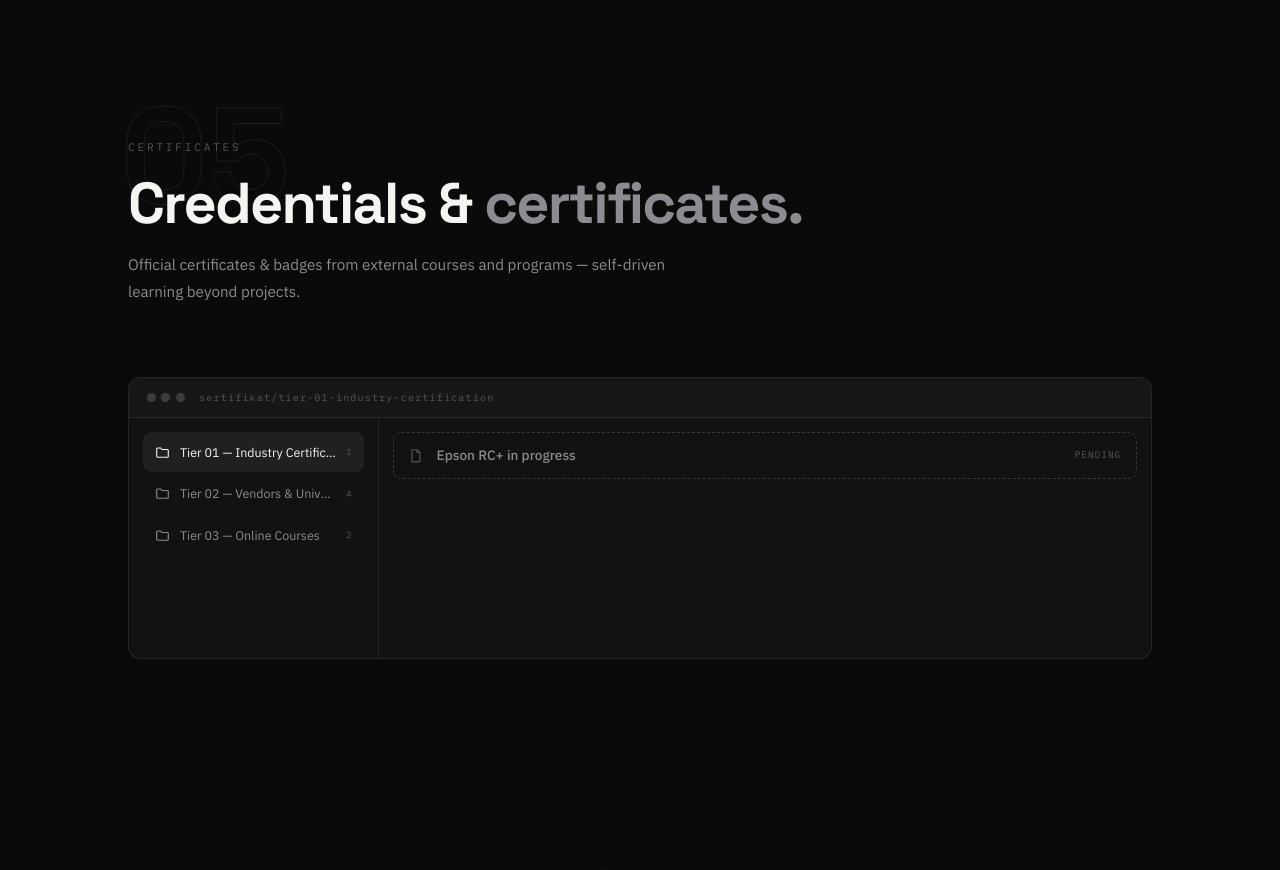
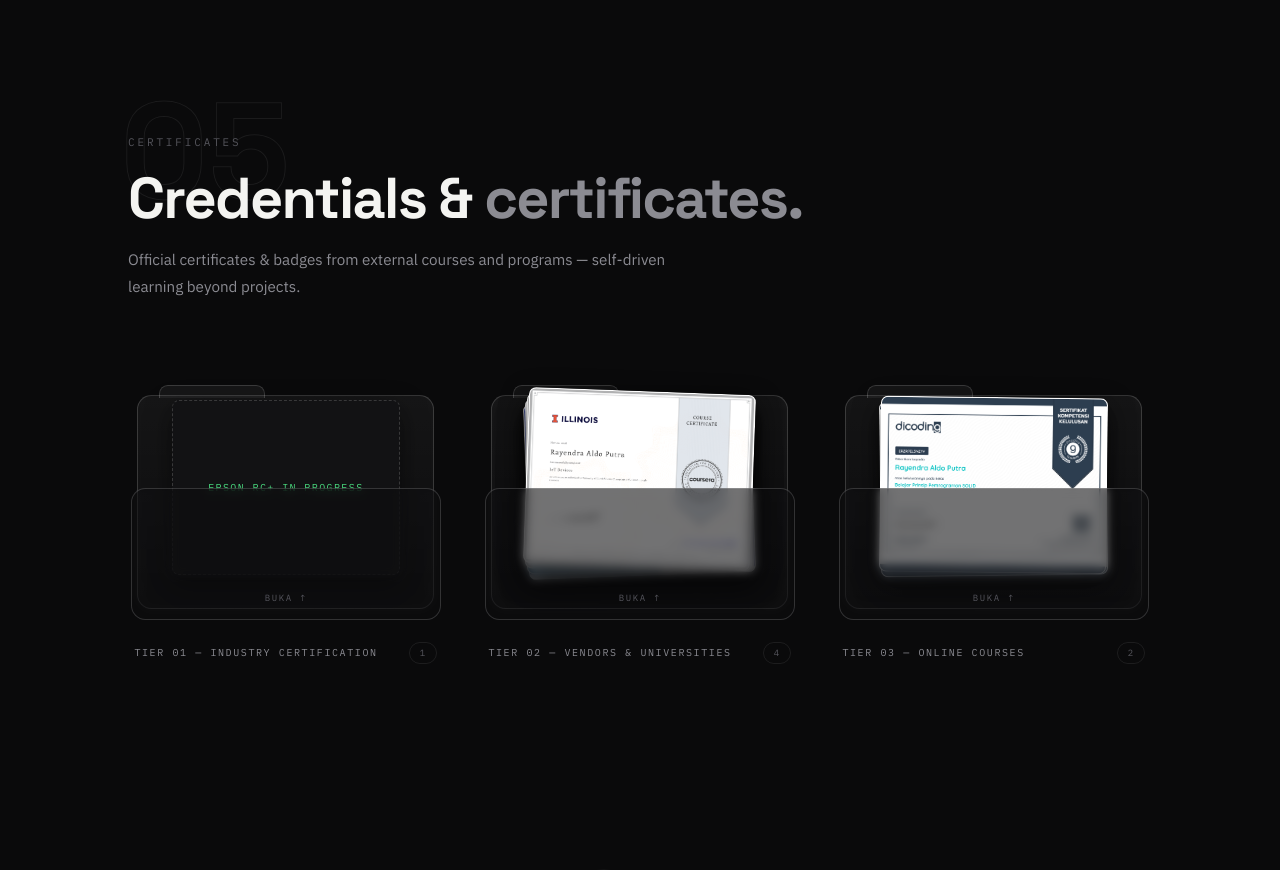
Before and after one commit to raldoputradev/raldoputradev.github.io, a Next.js app: page /en/ in a window 1280 px wide. Shown: the part 5500-6370 px from the top of the page. Built offline with nearby package versions, Linux system fonts and the light colour scheme.

Commit message:
Sertifikat jadi folder fisik: flap transparan, kertas mengintip saat hover, berkipas keluar saat folder dibuka, klik kertas -> lightbox
Generated with [Devin](https://devin.ai)

Co-Authored-By: Devin <158243242+devin-ai-integration[bot]@users.noreply.github.com>

```diff
--- a/app/globals.css
+++ b/app/globals.css
@@ -1564,155 +1564,179 @@ body {
   cursor: zoom-in;
 }
 
-/* ---------- cert explorer (folder view) ---------- */
-.cx {
+/* ---------- cert folders ---------- */
+.cf-grid {
+  display: grid;
+  gap: 2.4rem;
   margin-top: 4.5rem;
+  grid-template-columns: repeat(auto-fit, minmax(280px, 1fr));
+}
+.cf-stage {
+  position: relative;
+  aspect-ratio: 4 / 3.2;
+  cursor: pointer;
+  outline: none;
+}
+.cf-stage:focus-visible .cf-back {
+  border-color: var(--muted);
+}
+
+/* cangkang belakang + tab folder */
+.cf-back {
+  position: absolute;
+  left: 3%;
+  right: 3%;
+  top: 9%;
+  bottom: 6%;
+  border: 1px solid var(--line-strong);
+  border-radius: 0.9rem;
+  background: linear-gradient(180deg, rgb(255 255 255 / 0.05), rgb(255 255 255 / 0.015));
+  transition: border-color 0.3s;
+}
+.cf-back::before {
+  content: "";
+  position: absolute;
+  top: -11px;
+  left: 7%;
+  width: 36%;
+  height: 13px;
+  border: 1px solid var(--line-strong);
+  border-bottom: none;
+  border-radius: 0.55rem 0.55rem 0 0;
+  background: rgb(255 255 255 / 0.05);
+}
+
+/* tumpukan kertas di dalam folder */
+.cf-stack {
+  position: absolute;
+  inset: 0;
+  z-index: 2;
+}
+.cf-paper {
+  position: absolute;
+  left: 14%;
+  right: 14%;
+  top: 11%;
+  aspect-ratio: 1210 / 935;
+  padding: 0;
+  border: 1px solid var(--line-strong);
+  border-radius: 0.45rem;
+  background: #fff;
+  overflow: hidden;
+  box-shadow: 0 10px 26px rgb(0 0 0 / 0.5);
+  cursor: zoom-in;
+  transform: translateY(calc(var(--i) * -3px)) rotate(calc((var(--i) - (var(--n) - 1) / 2) * 1.4deg));
+  transition: transform 0.5s var(--ease), border-color 0.25s;
+  transition-delay: calc(var(--i) * 45ms);
+}
+.cf-paper img {
+  width: 100%;
+  height: 100%;
+  object-fit: cover;
+  object-position: center top;
+  display: block;
+  pointer-events: none;
+}
+/* hover folder tertutup: kertas mengintip */
+.cf:not(.is-open) .cf-stage:hover .cf-paper {
+  transform: translateY(calc(-12% + var(--i) * -3px))
+    rotate(calc((var(--i) - (var(--n) - 1) / 2) * 2.5deg));
+}
+/* folder terbuka: kertas keluar berkipas */
+.cf.is-open .cf-paper {
+  transform: translateX(calc((var(--i) - (var(--n) - 1) / 2) * 30px))
+    translateY(calc(-34% - var(--i) * 10px))
+    rotate(calc((var(--i) - (var(--n) - 1) / 2) * 8deg));
+}
+.cf.is-open .cf-paper:hover {
+  border-color: var(--ok);
+  transform: translateX(calc((var(--i) - (var(--n) - 1) / 2) * 30px))
+    translateY(calc(-40% - var(--i) * 10px))
+    rotate(calc((var(--i) - (var(--n) - 1) / 2) * 8deg)) scale(1.04);
+}
+
+/* kertas pending (Epson RC+) */
+.cf-paper.is-note {
+  display: flex;
+  align-items: center;
+  justify-content: center;
+  background: var(--surface);
+  border-style: dashed;
+  cursor: default;
+}
+.cf-note-txt {
+  font-family: var(--font-mono-v), monospace;
+  font-size: 10px;
+  letter-spacing: 0.14em;
+  text-transform: uppercase;
+  color: var(--ok);
+  text-align: center;
+  padding: 0.6rem;
+}
+
+/* flap depan transparan */
+.cf-front {
+  position: absolute;
+  left: 1%;
+  right: 1%;
+  top: 46%;
+  bottom: 2%;
+  z-index: 3;
+  border: 1px solid var(--line-strong);
+  border-radius: 0.9rem;
+  background: rgb(13 13 15 / 0.58);
+  backdrop-filter: blur(5px);
+  transition: background 0.3s;
+}
+.cf.is-open .cf-front {
+  background: rgb(13 13 15 / 0.45);
+}
+.cf-hint {
+  position: absolute;
+  left: 50%;
+  bottom: 8%;
+  transform: translateX(-50%);
+  z-index: 4;
+  font-family: var(--font-mono-v), monospace;
+  font-size: 9px;
+  letter-spacing: 0.18em;
+  text-transform: uppercase;
+  color: var(--faint);
+  pointer-events: none;
+  transition: color 0.25s;
+}
+.cf-stage:hover .cf-hint {
+  color: var(--muted);
+}
+
+/* label di bawah folder */
+.cf-label {
+  display: flex;
+  align-items: baseline;
+  justify-content: space-between;
+  gap: 1rem;
+  margin: 1.1rem 0 0;
+  padding: 0 0.4rem;
+  font-family: var(--font-mono-v), monospace;
+  font-size: 10px;
+  letter-spacing: 0.16em;
+  text-transform: uppercase;
+  color: var(--muted);
+}
+.cf-count {
+  color: var(--faint);
   border: 1px solid var(--line);
-  border-radius: 0.8rem;
-  background: var(--surface);
-  overflow: hidden;
-}
-.cx-bar {
-  display: flex;
-  align-items: center;
-  gap: 0.9rem;
-  padding: 0.75rem 1.1rem;
-  border-bottom: 1px solid var(--line);
-  background: rgb(255 255 255 / 0.02);
-}
-.cx-dots {
-  display: flex;
-  gap: 0.35rem;
-}
-.cx-dots i {
-  width: 9px;
-  height: 9px;
-  border-radius: 50%;
-  background: var(--line-strong);
-}
-.cx-path {
-  font-family: var(--font-mono-v), monospace;
-  font-size: 10px;
-  letter-spacing: 0.12em;
-  color: var(--faint);
-  overflow: hidden;
-  text-overflow: ellipsis;
-  white-space: nowrap;
-}
-.cx-body {
-  display: grid;
-  grid-template-columns: 250px 1fr;
-  min-height: 240px;
-}
-.cx-dirs {
-  display: flex;
-  flex-direction: column;
-  gap: 2px;
-  padding: 0.9rem;
-  border-right: 1px solid var(--line);
-}
-.cx-dir {
-  display: flex;
-  align-items: center;
-  gap: 0.6rem;
-  padding: 0.65rem 0.75rem;
-  border: none;
-  border-radius: 0.5rem;
-  background: transparent;
-  color: var(--muted);
-  font-family: inherit;
-  font-size: 0.78rem;
-  text-align: left;
-  cursor: pointer;
-  white-space: nowrap;
-  transition: background 0.2s, color 0.2s;
-}
-.cx-dir svg {
-  width: 15px;
-  height: 15px;
-  flex-shrink: 0;
-}
-.cx-dir:hover {
-  background: rgb(255 255 255 / 0.04);
-  color: var(--text);
-}
-.cx-dir.is-on {
-  background: rgb(255 255 255 / 0.06);
-  color: var(--text);
-}
-.cx-dir-name {
-  flex: 1;
-  overflow: hidden;
-  text-overflow: ellipsis;
-}
-.cx-count {
-  font-family: var(--font-mono-v), monospace;
+  border-radius: 999px;
+  padding: 0.2rem 0.6rem;
   font-size: 9px;
-  color: var(--faint);
-}
-.cx-files {
-  list-style: none;
-  margin: 0;
-  padding: 0.9rem;
-  display: flex;
-  flex-direction: column;
-  gap: 3px;
-}
-.ct-file {
-  display: flex;
-  align-items: center;
-  gap: 0.8rem;
-  padding: 0.75rem 0.9rem;
-  border: 1px solid transparent;
-  border-radius: 0.55rem;
-  cursor: zoom-in;
-  transition: background 0.2s, border-color 0.2s;
-}
-.ct-file:hover {
-  background: rgb(255 255 255 / 0.03);
-  border-color: var(--line);
-}
-.ct-file svg {
-  width: 15px;
-  height: 15px;
-  color: var(--faint);
-  flex-shrink: 0;
-}
-.cx-name {
-  font-size: 0.85rem;
-  font-weight: 500;
-  min-width: 0;
-  overflow: hidden;
-  text-overflow: ellipsis;
-  white-space: nowrap;
-}
-.cx-meta {
-  margin-left: auto;
-  font-family: var(--font-mono-v), monospace;
-  font-size: 9.5px;
-  letter-spacing: 0.1em;
-  text-transform: uppercase;
-  color: var(--faint);
-  white-space: nowrap;
-  padding-left: 0.8rem;
-}
-.cx-verify {
-  font-family: var(--font-mono-v), monospace;
-  font-size: 10px;
-  letter-spacing: 0.12em;
-  text-transform: uppercase;
-  color: var(--ok);
-  text-decoration: none;
-  white-space: nowrap;
-  margin-left: 0.8rem;
-}
-.cx-verify:hover {
-  text-decoration: underline;
-}
-.ct-file.is-pending {
-  border: 1px dashed var(--line-strong);
-  color: var(--muted);
-  cursor: default;
+}
+
+@media (max-width: 720px) {
+  .cf-grid {
+    grid-template-columns: 1fr;
+    max-width: 400px;
+    margin-inline: auto;
+  }
 }
 .cx-empty {
   margin-top: 4.5rem;
@@ -1722,20 +1746,7 @@ body {
   text-transform: uppercase;
   color: var(--faint);
 }
-@media (max-width: 720px) {
-  .cx-body {
-    grid-template-columns: 1fr;
-  }
-  .cx-dirs {
-    flex-direction: row;
-    overflow-x: auto;
-    border-right: none;
-    border-bottom: 1px solid var(--line);
-  }
-  .cx-meta {
-    display: none;
-  }
-}
+
 
 .lb-verify {
   display: inline-block;
--- a/components/CertExplorer.tsx
+++ b/components/CertExplorer.tsx
@@ -14,25 +14,6 @@ type CertItem = {
 
 type CertGroup = { label: string; note?: string; items: CertItem[] };
 
-const FolderIcon = () => (
-  <svg viewBox="0 0 16 16" fill="none" stroke="currentColor" strokeWidth="1.2" aria-hidden>
-    <path d="M1.8 4.2a1 1 0 0 1 1-1h3.2l1.4 1.6h5.8a1 1 0 0 1 1 1V12a1 1 0 0 1-1 1H2.8a1 1 0 0 1-1-1V4.2z" />
-  </svg>
-);
-
-const FileIcon = () => (
-  <svg viewBox="0 0 16 16" fill="none" stroke="currentColor" strokeWidth="1.2" aria-hidden>
-    <path d="M4.2 1.8h4.4l3 3v9a1 1 0 0 1-1 1H4.2a1 1 0 0 1-1-1v-11a1 1 0 0 1 1-1z" />
-    <path d="M8.6 1.8v3h3" />
-  </svg>
-);
-
-const slug = (s: string) =>
-  s
-    .toLowerCase()
-    .replace(/[^a-z0-9]+/g, "-")
-    .replace(/(^-|-$)/g, "");
-
 export function CertExplorer({
   groups,
   verifyLabel,
@@ -42,79 +23,73 @@ export function CertExplorer({
   verifyLabel: string;
   emptyLabel: string;
 }) {
-  const [active, setActive] = useState(0);
-  const group = groups[Math.min(active, groups.length - 1)];
+  const [open, setOpen] = useState<number>(-1);
 
   if (!groups.length) {
     return <p className="cx-empty">{emptyLabel}</p>;
   }
 
   return (
-    <Reveal>
-      <div className="cx">
-        <div className="cx-bar">
-          <span className="cx-dots" aria-hidden>
-            <i />
-            <i />
-            <i />
-          </span>
-          <span className="cx-path">sertifikat/{slug(group.label)}</span>
-        </div>
-        <div className="cx-body">
-          <nav className="cx-dirs" aria-label="Folder sertifikat">
-            {groups.map((g, i) => (
-              <button
-                type="button"
-                key={i}
-                className={`cx-dir${i === active ? " is-on" : ""}`}
-                onClick={() => setActive(i)}
-              >
-                <FolderIcon />
-                <span className="cx-dir-name">{g.label}</span>
-                <span className="cx-count">{g.items.length + (g.note ? 1 : 0)}</span>
-              </button>
-            ))}
-          </nav>
-          <ul className="cx-files">
-            {group.items.map((c) => (
-              <li
-                key={c.title}
-                className="ct-file"
+    <div className="cf-grid">
+      {groups.map((g, gi) => {
+        const n = g.items.length + (g.note ? 1 : 0);
+        return (
+          <Reveal key={gi} delay={gi * 120} variant="zoom" className="cf-wrap">
+            <div className={`cf${open === gi ? " is-open" : ""}`}>
+              <div
+                className="cf-stage"
                 role="button"
                 tabIndex={0}
-                data-src={c.image}
-                data-cap={`${c.title} — ${c.issuer} · ${c.year}`}
-                data-href={c.link}
-                data-vlabel={verifyLabel}
+                aria-expanded={open === gi}
+                onClick={(e) => {
+                  if ((e.target as HTMLElement).closest(".cf-paper")) return;
+                  setOpen(open === gi ? -1 : gi);
+                }}
                 onKeyDown={(e) => {
                   if (e.key === "Enter" || e.key === " ") {
                     e.preventDefault();
-                    e.currentTarget.click();
+                    setOpen(open === gi ? -1 : gi);
                   }
                 }}
               >
-                <FileIcon />
-                <span className="cx-name">{c.title}</span>
-                <span className="cx-meta">
-                  {c.issuer} · {c.year}
+                <span className="cf-back" aria-hidden />
+                <span className="cf-stack">
+                  {g.items.map((c, i) => (
+                    <button
+                      type="button"
+                      key={c.title}
+                      className="cf-paper"
+                      style={{ "--i": i, "--n": n } as React.CSSProperties}
+                      data-src={c.image}
+                      data-cap={`${c.title} — ${c.issuer} · ${c.year}`}
+                      data-href={c.link}
+                      data-vlabel={verifyLabel}
+                      title={c.title}
+                    >
+                      {/* eslint-disable-next-line @next/next/no-img-element */}
+                      <img src={c.image} alt={c.title} loading="lazy" draggable={false} />
+                    </button>
+                  ))}
+                  {g.note ? (
+                    <span
+                      className="cf-paper is-note"
+                      style={{ "--i": g.items.length, "--n": n } as React.CSSProperties}
+                    >
+                      <span className="cf-note-txt">{g.note}</span>
+                    </span>
+                  ) : null}
                 </span>
-                {c.link ? (
-                  <a className="cx-verify" href={c.link} target="_blank" rel="noreferrer">
-                    {verifyLabel} ↗
-                  </a>
-                ) : null}
-              </li>
-            ))}
-            {group.note ? (
-              <li className="ct-file is-pending">
-                <FileIcon />
-                <span className="cx-name">{group.note}</span>
-                <span className="cx-meta">pending</span>
-              </li>
-            ) : null}
-          </ul>
-        </div>
-      </div>
-    </Reveal>
+                <span className="cf-front" aria-hidden />
+                <span className="cf-hint">{open === gi ? "tutup ↓" : "buka ↑"}</span>
+              </div>
+              <p className="cf-label">
+                <span>{g.label}</span>
+                <span className="cf-count">{n}</span>
+              </p>
+            </div>
+          </Reveal>
+        );
+      })}
+    </div>
   );
 }
--- a/components/Lightbox.tsx
+++ b/components/Lightbox.tsx
@@ -11,7 +11,7 @@ export function Lightbox() {
       const t = e.target as HTMLElement;
       // Link verifikasi di dalam baris file -> biarkan navigasi normal
       if (t.closest?.(".ct-file a")) return;
-      const el = t.closest?.("figure.pd-shot, figure.pd-hero, .ct-card, .ct-file") as
+      const el = t.closest?.("figure.pd-shot, figure.pd-hero, .ct-card, .ct-file, .cf-paper") as
         | HTMLElement
         | null;
       if (!el) return;
```
